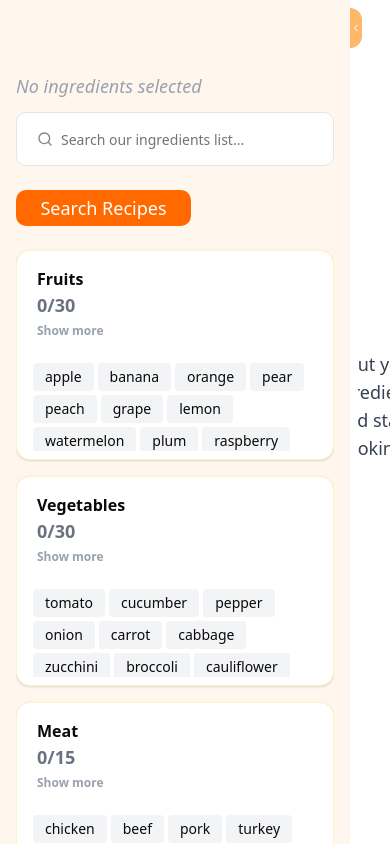
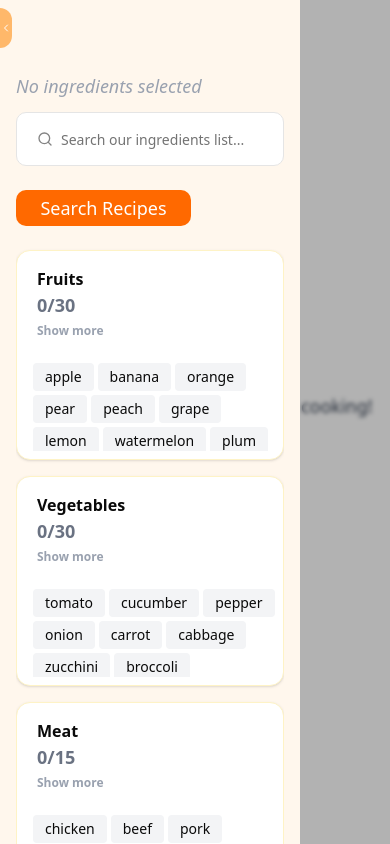
Before and after one commit to UrosZdravkovic/recipe-hub, a React (Vite) app: page / in a window 390 px wide. Built offline with nearby package versions, Linux system fonts and the light colour scheme.

Commit message:
Refactor RecipeList and Sidebar components for improved layout and responsiveness; enhance collapse functionality and overlay display in Home component for better user experience.

```diff
--- a/src/components/custom/RecipeList.tsx
+++ b/src/components/custom/RecipeList.tsx
@@ -35,9 +35,9 @@ export default function RecipeList({ collapsed }: { collapsed: boolean }) {
 
 
   return (
-    <div className={`grid gap-3  ${collapsed
-      ? "grid-cols-1 [@media(min-width:850px)]:grid-cols-2 [@media(min-width:1000px)]:grid-cols-3"
-      : "grid-cols-3"}`}>
+    <div className={`grid gap-3 ${collapsed ? "grid-cols-3" : "grid-cols-1"} ${collapsed
+      ? "[@media(max-width:1100px)]:grid-cols-2 [@media(max-width:850px)]:grid-cols-1"
+      : "[@media(min-width:1200px)]:grid-cols-2"}`}>
       {recipes.map((recipe: Recipe) => (
         <RecipeCard key={recipe.id} recipe={recipe} />
       ))}
--- a/src/components/custom/Sidebar.tsx
+++ b/src/components/custom/Sidebar.tsx
@@ -10,16 +10,16 @@ type SidebarProps = {
 
 export default function Sidebar({ collapsed, setCollapsed }: SidebarProps) {
     return (
-        <div className={`min-w-[300px] bg-orange-50 p-4 relative`}>
+        <div className={` bg-orange-50 p-4 relative`}>
             <button
                 onClick={setCollapsed}
                 className={`fixed  transition-all duration-300 ease-in-out rounded-r-3xl cursor-pointer
-                    w-3 flex items-center justify-center bg-orange-300 text-white hover:bg-orange-200 ${collapsed ? "left-0 h-[50%] top-2" : "left-[350px] top-2 h-[40px]"}`}
+                    w-3 flex items-center justify-center bg-orange-300 text-white hover:bg-orange-200 ${collapsed ? "left-0 h-[50%] top-2" : "[@media(max-width:500px)]:left-[0px] left-[350px] top-2 h-[40px]"}`}
                 >
                 {collapsed ? (
-                    <ChevronRight className="w-5 h-5" />
+                    <ChevronRight className="w-3 h-3" />
                 ) : (
-                    <ChevronLeft className="w-5 h-5" />
+                    <ChevronLeft className="w-3 h-3" />
                 )}
             </button>
 
--- a/src/pages/Home.tsx
+++ b/src/pages/Home.tsx
@@ -4,25 +4,41 @@ import Sidebar from "@/components/custom/Sidebar";
 import { useAppSelector } from "@/app/hooks";
 import FindYourRecipes from "@/components/custom/FindYourRecipes";
 
-
 export default function Home() {
   const { hasSearched, loading, recipes } = useAppSelector((state) => state.recipes);
   const [collapsed, setCollapsed] = useState(false);
 
   function handleCollapse() {
-    setCollapsed(!collapsed)
+    setCollapsed(c => !c);
   }
 
+  const showOverlay = !collapsed; // prikaz samo kad je otvoren
+
   return (
-    <div className="flex h-screen overflow-hidden">
+    <div className="relative flex h-screen overflow-hidden">
+      {/* Overlay (samo mobil, iza sidebara, iznad sadržaja) */}
+      {showOverlay && (
+        <div
+          onClick={handleCollapse}
+          aria-hidden="true"
+          className="hidden [@media(max-width:750px)]:block fixed inset-0 bg-black/30 backdrop-blur-[2px] z-30 transition-opacity"
+        />
+      )}
+
       {/* Sidebar */}
       <div
-        className={`relative w-[350px] transition-all duration-300 ease-in-out overflow-y-scroll
-      ${collapsed ? "ml-[-350px]" : "ml-0"}`}
+        className={`relative z-40 max-w-[350px] transition-all duration-300 ease-in-out overflow-y-scroll
+        [@media(max-width:750px)]:absolute [@media(max-width:500px)]:max-w-[300px]
+        ${collapsed ? "ml-[-350px]" : "ml-0"}`}
       >
         <Sidebar collapsed={collapsed} setCollapsed={handleCollapse} />
       </div>
-      <div className="flex-1 overflow-y-auto p-4 ml-2">
+
+      {/* Glavni sadržaj */}
+      <div
+        className={`flex-1 overflow-y-auto p-4 ml-2 transition
+          ${showOverlay ? "[@media(max-width:750px)]:pointer-events-none" : "pointer-events-auto"}`}
+      >
         {(!hasSearched && !loading && recipes.length === 0) && <FindYourRecipes />}
         <RecipeList collapsed={collapsed} />
       </div>
```
